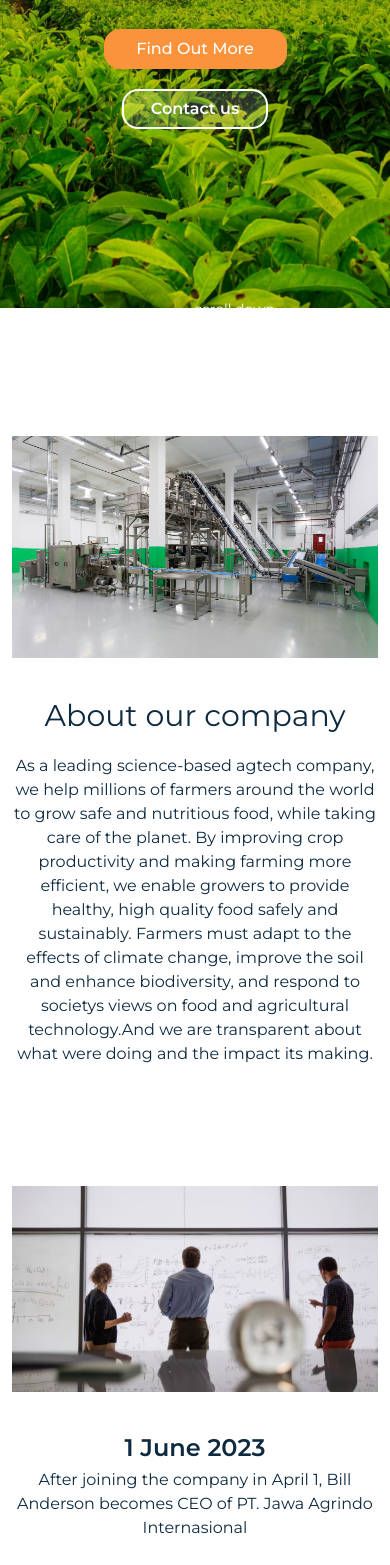
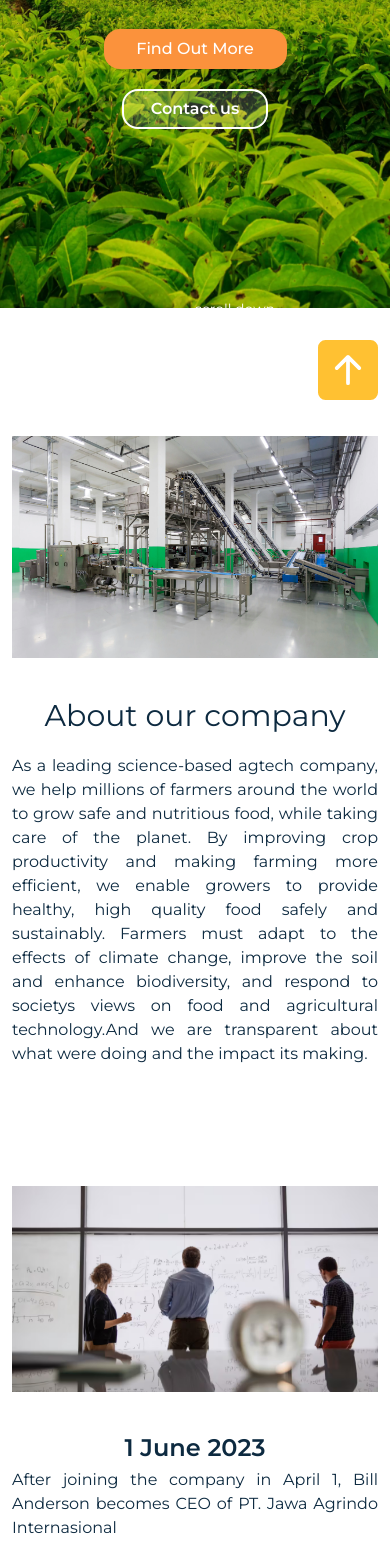
Before and after one commit to VRay92/PT.-Jawa-Agrindo-Internasional, a Next.js app: page /about in a window 390 px wide. Shown: the part 432-1997 px from the top of the page. Built offline with nearby package versions, Linux system fonts and the light colour scheme; no server answers.

Commit message:
fix button

```diff
--- a/src/app/layout.tsx
+++ b/src/app/layout.tsx
@@ -3,6 +3,7 @@ import { Montserrat } from "next/font/google";
 import "./globals.css";
 import Navbar from "@/components/Navbar";
 import Footer from "@/components/Footer";
+import { BsFillArrowUpSquareFill } from "react-icons/bs";
 
 const montserrat = Montserrat({ subsets: ["latin"] });
 
@@ -19,6 +20,14 @@ export default function RootLayout({
   return (
     <html lang="en">
       <body className={montserrat.className}>
+        <div id="navbar" className=" absolute top-0"></div>
+        <a
+          id="return-icon"
+          href="#navbar"
+          className="fixed bottom-3 right-3 z-20 text-6xl text-[#ffc132]"
+        >
+          <BsFillArrowUpSquareFill />
+        </a>
         <Navbar />
         {children}
         <Footer />
--- a/src/app/page.tsx
+++ b/src/app/page.tsx
@@ -19,13 +19,24 @@ export default function Home() {
   const router = useRouter();
   return (
     <main className="">
-      <HeroSection />
+      <HeroSection>
+        <HeroSection>
+          <a
+            href="#contactus"
+            className="flex h-[2.5rem] w-2/5 items-center justify-center rounded-2xl border-2 border-white bg-white bg-opacity-15 text-center font-semibold hover:border-none hover:bg-[#ffc132]"
+          >
+            Contact us
+          </a>
+        </HeroSection>
+      </HeroSection>
       <Section2 />
 
       <Section3 />
       <Section4 />
       <Section5 />
-      <Section6></Section6>
+      <Section6>
+        <div id="contactus"></div>
+      </Section6>
       <Section7 />
       <Section8 />
     </main>
--- a/src/components/AboutUsExplanation.tsx
+++ b/src/components/AboutUsExplanation.tsx
@@ -20,7 +20,7 @@ const AboutUsExplanation: React.FunctionComponent<IAboutUsExplanationProps> = (
             <h1 className="mb-5 mt-10 text-center text-3xl md:mt-0 md:text-left md:text-6xl md:font-bold">
               About our company
             </h1>
-            <p className="text-base md:text-justify">
+            <p className="text-justify text-base">
               As a leading science-based agtech company, we help millions of
               farmers around the world to grow safe and nutritious food, while
               taking care of the planet. By improving crop productivity and
@@ -39,7 +39,7 @@ const AboutUsExplanation: React.FunctionComponent<IAboutUsExplanationProps> = (
             <h2 className="mb-1 mt-10 text-2xl font-semibold md:mt-0 ">
               1 June 2023
             </h2>
-            <p>
+            <p className="text-justify">
               After joining the company in April 1, Bill Anderson becomes CEO of
               PT. Jawa Agrindo Internasional
             </p>
@@ -52,7 +52,7 @@ const AboutUsExplanation: React.FunctionComponent<IAboutUsExplanationProps> = (
             <h2 className="mb-1 mt-10 text-2xl font-semibold md:mt-0 ">
               8 November 2023
             </h2>
-            <p>
+            <p className="text-justify">
               PT. Jawa Agrindo Internasional announces new operating model
               Dynamic Shared Ownership to focus on the mission, drive innovation
               and strengthen performance.
@@ -79,7 +79,7 @@ const AboutUsExplanation: React.FunctionComponent<IAboutUsExplanationProps> = (
             <h2 className="mb-1 mt-10 text-2xl font-semibold md:mt-0 ">
               5 March 2024
             </h2>
-            <p>
+            <p className="text-justify">
               Capital Markets Day - PT. Jawa Agrindo Internasional shares a
               comprehensive update on company direction
             </p>
@@ -87,7 +87,7 @@ const AboutUsExplanation: React.FunctionComponent<IAboutUsExplanationProps> = (
         </div>
         <div className="mb-[10rem] mt-10 text-center ">
           <h2 className="mb-1 text-2xl">End 2024</h2>
-          <p>
+          <p className="text-justify">
             Dynamic Shared Ownership rolled out to every corner of
             #TeamJawaAgrindo.
           </p>
```
